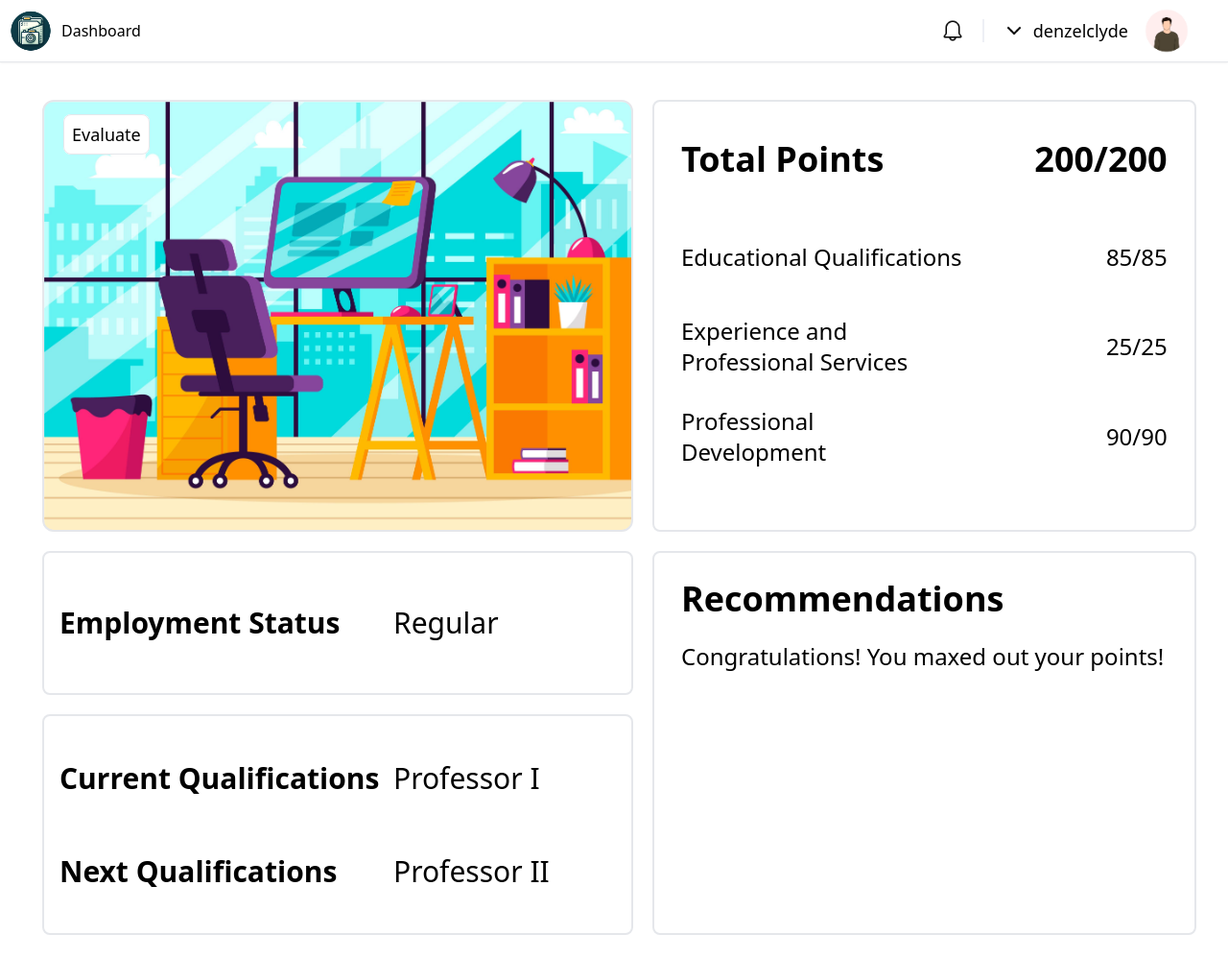
After one commit to markrenan6564/plmfacultyevaluation, a Django app: page /dashboard/ in a window 1280 px wide. The commit adds this page. Shown: the whole page at 96% size. Run offline with Django 4.2, Linux system fonts and the light colour scheme; some libraries are stand-ins or nearby versions.

Commit message:
SignUp & Dashboard

```diff
--- /dev/null
+++ b/interface/templates/interface/dashboard.html
@@ -0,0 +1,87 @@
+{% extends "base.html" %}
+{% load static %}
+{% block title %}Dashboard{% endblock %}
+{% block content %}
+<body class="p-6">
+	<header class='flex top-0 left-0 right-0 fixed justify-between shadow-sm bg-white border-gray-200 font-sans min-h-[50px] border-b-[1px]'>
+		<!--Header PFP and Intro-->
+		<div class='flex items-center justify-between font-semiboldtext-lg'>
+		<a href="{% url 'interface:dashboard' %}"><img src="{% static 'images/edurateLogo.png' %}" class="w-16"></a>
+		<h1>Dashboard</h1>
+		</div>
+		<!--User Profile-->
+		<div class="flex gap-x-2 items-center mr-8 text-lg">
+		<img src="{% static 'images/bell.png' %}" alt="Notification bell" class="w-6">
+		<img src="{% static 'images/line.png' %}" alt="Line" class="w-6">
+		<img src="{% static 'images/down.png' %}" alt="Down arrow" class="w-6">
+		denzelclyde
+		<img src="{% static 'images/placeholderProfile.jpg' %}" class="w-16">
+		</div>
+	</header>
+	<!--Evaluate Button-->
+	<div class="flex w-full min-h-[450px] gap-5 mt-20">
+		<div class="w-2/4 h-[450px] ml-5 bg-cover bg-no-repeat border-2 border-oxford-blue rounded-xl" style="background-image: url('{% static "images/officeEvaluate.jpg" %}');">
+			<a href="#" class="relative text-lg top-5 left-2 mt-3 ml-3 p-2 bg-white border border-oxford-blue rounded-lg hover:bg-oxford-blue hover:text-white hover:border-transparent" style="pointer-events: auto;">Evaluate</a>
+			<div class="absolute top-5 left-5 w-2/4 h-[450px] rounded-lg bg-black opacity-0 transition-opacity duration-300 hover:opacity-60 flex flex-col justify-center items-center" style="pointer-events: none;">
+				<p class="text-white text-lg">Evaluate your documents automatically for an efficient scoring of documents.</p>
+			</div>
+		</div>
+		<!--Total Points-->
+		<div class="flex w-[46%] border-2 border-oxford-blue rounded-lg p-7">
+			<div class="grid grid-cols-2 gap-x-4" style="grid-template-columns: 3fr 2fr;">
+				<div class="font-bold text-4xl h-16 flex items-center">
+					Total Points
+				</div>
+				<div class="font-bold text-4xl h-16 flex items-center justify-end">
+					200/200
+				</div>
+				<div class="h-12 text-2xl flex items-center">
+					Educational Qualifications
+				</div>
+				<div class="h-12 text-2xl flex justify-end items-center">
+					85/85
+				</div>
+				<div class="h-12 text-2xl flex items-center">
+					Experience and Professional Services
+				</div>
+				<div class="h-12 text-2xl flex justify-end items-center">
+					25/25
+				</div>
+				<div class="h-12 text-2xl flex items-center">
+					Professional Development
+				</div>
+				<div class="h-12 text-2xl flex justify-end items-center">
+					90/90
+				</div>
+			</div>
+		</div>
+	</div>
+	<!--Left Side Employment Status & Qualifications-->
+	<div class="flex min-h-[400px] ml-5 w-full gap-5 mt-5">
+		<!--Employment Status-->
+		<div class="flex-col w-2/4">
+			<div class="grid grid-cols-2 min-h-[150px] p-4 w-full items-center justify-between border-oxford-blue rounded-lg border-2" style="grid-template-columns: 3fr 2fr;">
+				<h1 class="font-bold text-3xl">Employment Status</h1>
+				<h1 class="text-3xl">Regular</h1>
+			</div>
+			<!--Qualification for Promotion-->
+			<div class="min-h-[230px] mt-5 p-4 w-full grid grid-cols-2 items-center justify-between border-oxford-blue rounded-lg border-2" style="grid-template-columns: 3fr 2fr;">
+				<h1 class="font-bold text-3xl">Current Qualifications</h1>
+				<h1 class="text-3xl">Professor I</h1>
+				<h1 class="font-bold text-3xl">Next Qualifications</h1>
+				<h1 class="text-3xl">Professor II</h1>
+			</div>
+		</div>
+		<!--Recommendations-->
+		<div class="flex flex-col min-h-[400px] w-[46%] p-7 border-oxford-blue rounded-lg border-2">
+			<div class="font-bold text-4xl">
+				Recommendations
+			</div>
+			<div class="text-2xl mt-6">
+				Congratulations! You maxed out your points!
+			</div>
+		</div>
+	</div>
+</body>
+
+{% endblock %}
--- a/interface/templates/interface/home.html
+++ b/interface/templates/interface/home.html
@@ -2,6 +2,7 @@
 {% load static %}
 {% block title %}Login{% endblock %}
 {% block content %}
+<body>
     <div class="grid grid-cols-1 md:grid-cols-2">
         <section>
             <!--Logo and Website Name-->
@@ -28,6 +29,7 @@
                         Login
                     </button>
                     <h1 class="sm:text-sm text-xs mt-4">Don't have an account yet? <a href="{% url 'interface:signup' %}" class="underline hover:text-blue-800">Sign Up</a></h1>
+                    <a href="{% url 'interface:dashboard' %}" class="underline hover:text-blue-800">Dashboard</a></h1>
                 </div>
             </form>
         </section>
@@ -36,4 +38,5 @@
             <img src="{% static 'images/evaluatePreview.png' %}" alt="Evaluation Preview" class="h-3/4 w-10/12 mt-28 items-center mx-auto">
         </section>
     </div>
+</body>
 {% endblock %}
--- a/interface/urls.py
+++ b/interface/urls.py
@@ -7,4 +7,5 @@ app_name = "interface"
 urlpatterns = [
     path("", views.homepage, name="homepage"),
     path('signup/', views.signup, name="signup"),
+    path('dashboard/', views.dashboard, name="dashboard"),
 ]
--- a/interface/views.py
+++ b/interface/views.py
@@ -6,3 +6,6 @@ def homepage(request):
 
 def signup(request):
 	return render(request, template_name="interface/signup.html")
+
+def dashboard(request):
+	return render(request, template_name="interface/dashboard.html")
--- a/theme/static_src/tailwind.config.js
+++ b/theme/static_src/tailwind.config.js
@@ -46,6 +46,7 @@ module.exports = {
             colors: {
                 'oxford-blue' : '#031D44',
                 'alice-blue' : '#E6F2FF',
+                'prussian-blue' : '#18314F',
             },
         },
     },
--- a/theme/templates/base.html
+++ b/theme/templates/base.html
@@ -9,20 +9,6 @@
 		<meta http-equiv="X-UA-Compatible" content="ie=edge">
 		{% tailwind_css %}
 	</head>
-
-	<body class= "font-sans leading-normal tracking-normal text-base">
-		<!-- <header class="bg-oxford-blue flex h-20 justify-between fixed top-0 right-0 left-0">
-			<div class="flex items-center">
-				<img src="{% static 'images/plmSeal.png' %}" alt="PLM University Seal" class="p-2 py-1 text-8xl max-h-full max-w-full">
-				<h1 class="text-white font-sans font-bold">PAMANTASAN NG LUNGSOD NG MAYNILA</h1>
-			</div>
-			<div class="flex items-center text-center">
-				<a href="#" class="p-5 py-5 text-white font-extrabold">Home</a>
-				<a href="#" class="p-5 py-5 text-white font-extrabold">About</a>
-				<a href="#" class="p-5 py-5 text-white font-extrabold">Profile</a>
-			</div>
-		</header> -->
-		{% block content %}
-		{% endblock %}
-	</body>
+	{% block content %}
+	{% endblock %}
 </html>
```
Also changed, not shown: interface/templates/interface/signup.html (+40 -2 lines), interface/static/images/bell.png (added), interface/static/images/down.png (added), interface/static/images/line.png (added), interface/static/images/officeEvaluate.jpg (added), interface/static/images/peopleJigsaw.jpg (added), interface/static/images/placeholderProfile.jpg (added), interface/static/images/plmBg.webp (added).
